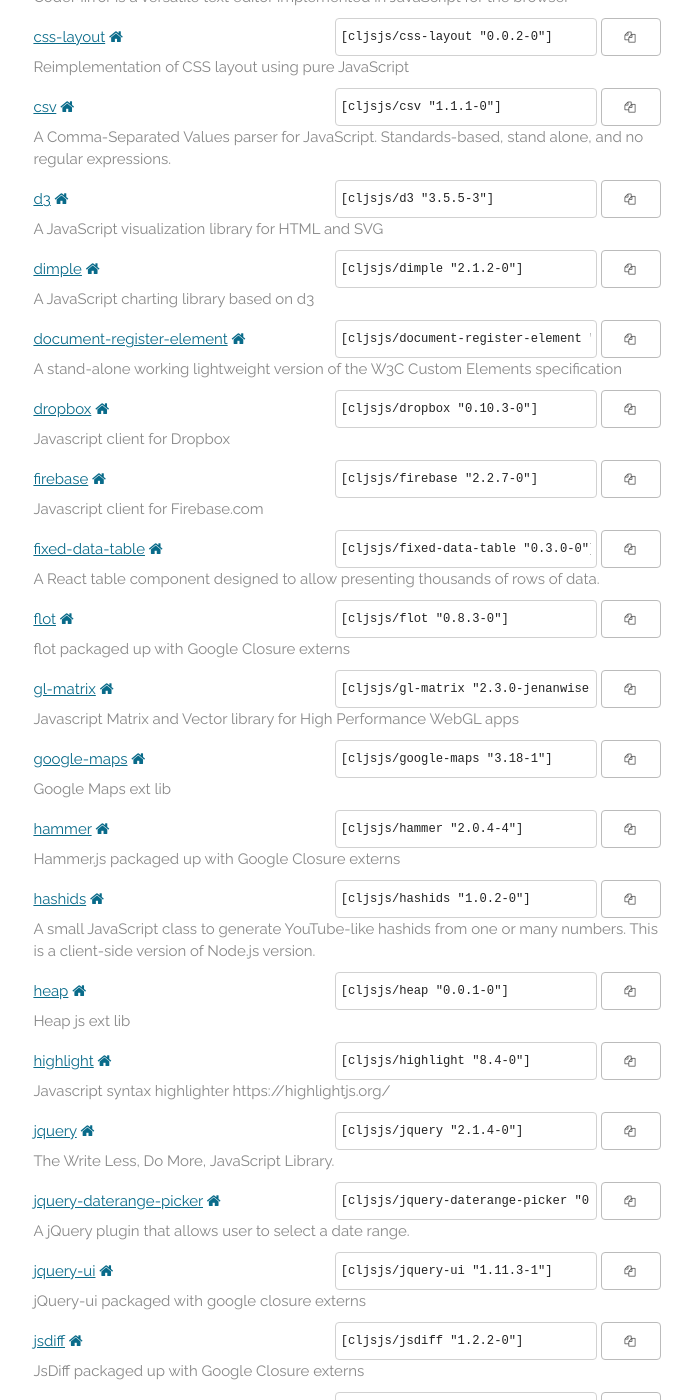
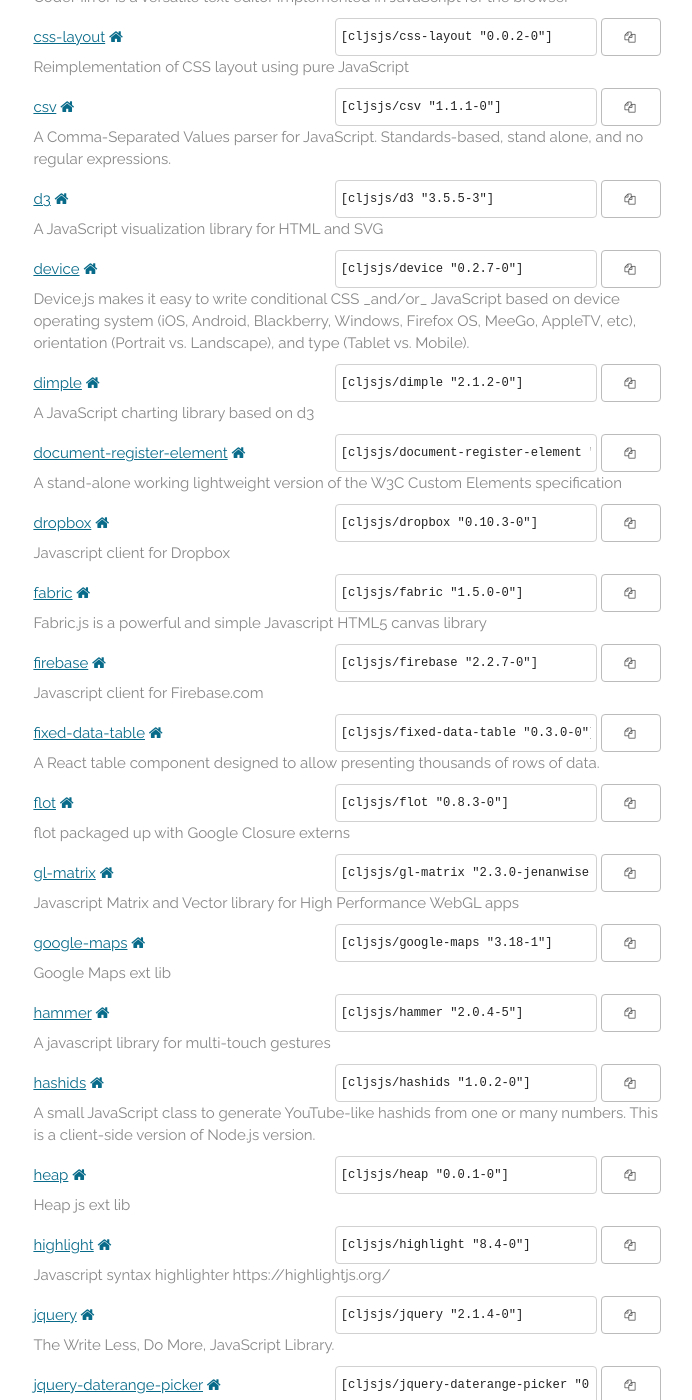
Before and after one commit to cljsjs/cljsjs.github.io, a Jekyll site: the page built from index.markdown, in a window 1280 px wide and 1400 px high, scrolled down 1380 px. Shown: the whole window, without its empty margins (293-985 px from the left). Built offline with Jekyll 4.4.1, drawn with Linux system fonts in a browser that asks for light colours; nearby versions of some CDN libraries; comment, search, counter and statistics services are not loaded.

Commit message:
Automatic update

```diff
--- a/_includes/packages.html
+++ b/_includes/packages.html
@@ -74,6 +74,15 @@
     <p class="description">A JavaScript visualization library for HTML and SVG</p>
   </li>
   <li>
+    <a href="https://clojars.org/cljsjs/device">device</a>
+    <a href="https://github.com/matthewhudson/device.js" target="new"><i class="fa fa-home"></i></a>
+    <span class="clojars">
+      <input type="text" value='[cljsjs/device "0.2.7-0"]'/>
+      <button data-clipboard-text='[cljsjs/device "0.2.7-0"]'><i class="fa fa-copy"></i></button>
+    </span>
+    <p class="description">Device.js makes it easy to write conditional CSS _and/or_ JavaScript based on device operating system (iOS, Android, Blackberry, Windows, Firefox OS, MeeGo, AppleTV, etc), orientation (Portrait vs. Landscape), and type (Tablet vs. Mobile).</p>
+  </li>
+  <li>
     <a href="https://clojars.org/cljsjs/dimple">dimple</a>
     <a href="http://dimplejs.org/" target="new"><i class="fa fa-home"></i></a>
     <span class="clojars">
@@ -99,6 +108,15 @@
       <button data-clipboard-text='[cljsjs/dropbox "0.10.3-0"]'><i class="fa fa-copy"></i></button>
     </span>
     <p class="description">Javascript client for Dropbox</p>
+  </li>
+  <li>
+    <a href="https://clojars.org/cljsjs/fabric">fabric</a>
+    <a href="http://fabricjs.com" target="new"><i class="fa fa-home"></i></a>
+    <span class="clojars">
+      <input type="text" value='[cljsjs/fabric "1.5.0-0"]'/>
+      <button data-clipboard-text='[cljsjs/fabric "1.5.0-0"]'><i class="fa fa-copy"></i></button>
+    </span>
+    <p class="description">Fabric.js is a powerful and simple Javascript HTML5 canvas library</p>
   </li>
   <li>
     <a href="https://clojars.org/cljsjs/firebase">firebase</a>
@@ -149,10 +167,10 @@
     <a href="https://clojars.org/cljsjs/hammer">hammer</a>
     <a href="http://hammerjs.github.io/" target="new"><i class="fa fa-home"></i></a>
     <span class="clojars">
-      <input type="text" value='[cljsjs/hammer "2.0.4-4"]'/>
-      <button data-clipboard-text='[cljsjs/hammer "2.0.4-4"]'><i class="fa fa-copy"></i></button>
+      <input type="text" value='[cljsjs/hammer "2.0.4-5"]'/>
+      <button data-clipboard-text='[cljsjs/hammer "2.0.4-5"]'><i class="fa fa-copy"></i></button>
     </span>
-    <p class="description">Hammer.js packaged up with Google Closure externs</p>
+    <p class="description">A javascript library for multi-touch gestures</p>
   </li>
   <li>
     <a href="https://clojars.org/cljsjs/hashids">hashids</a>
@@ -392,8 +410,8 @@
     <a href="https://clojars.org/cljsjs/react">react</a>
     <a href="http://facebook.github.io/react/" target="new"><i class="fa fa-home"></i></a>
     <span class="clojars">
-      <input type="text" value='[cljsjs/react "0.13.3-0"]'/>
-      <button data-clipboard-text='[cljsjs/react "0.13.3-0"]'><i class="fa fa-copy"></i></button>
+      <input type="text" value='[cljsjs/react "0.13.3-1"]'/>
+      <button data-clipboard-text='[cljsjs/react "0.13.3-1"]'><i class="fa fa-copy"></i></button>
     </span>
     <p class="description">A Javascript library for building user interfaces</p>
   </li>
@@ -401,8 +419,8 @@
     <a href="https://clojars.org/cljsjs/react-bootstrap">react-bootstrap</a>
     <a href="https://react-bootstrap.github.io/index.html" target="new"><i class="fa fa-home"></i></a>
     <span class="clojars">
-      <input type="text" value='[cljsjs/react-bootstrap "0.21.2-0"]'/>
-      <button data-clipboard-text='[cljsjs/react-bootstrap "0.21.2-0"]'><i class="fa fa-copy"></i></button>
+      <input type="text" value='[cljsjs/react-bootstrap "0.23.7-0"]'/>
+      <button data-clipboard-text='[cljsjs/react-bootstrap "0.23.7-0"]'><i class="fa fa-copy"></i></button>
     </span>
     <p class="description">The most popular front-end framework, rebuilt for React.</p>
   </li>
```
